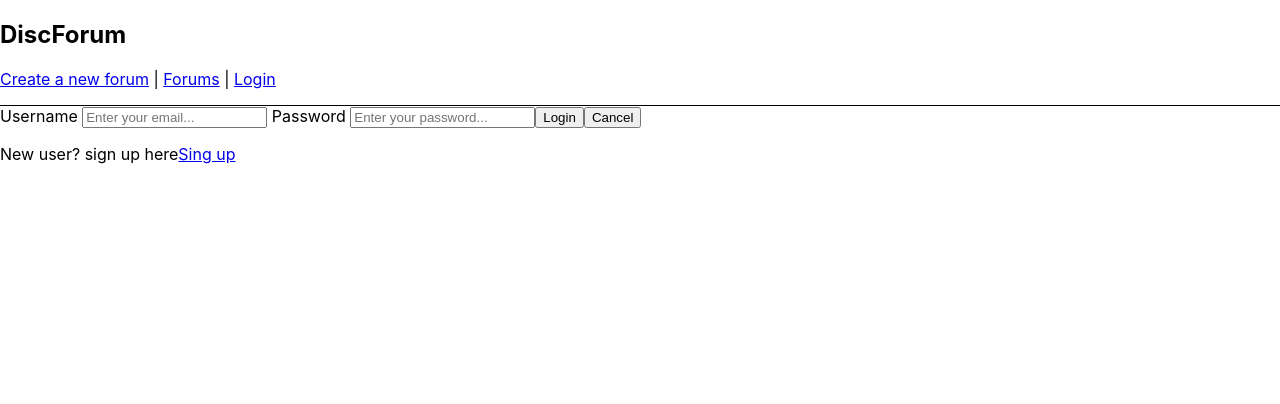
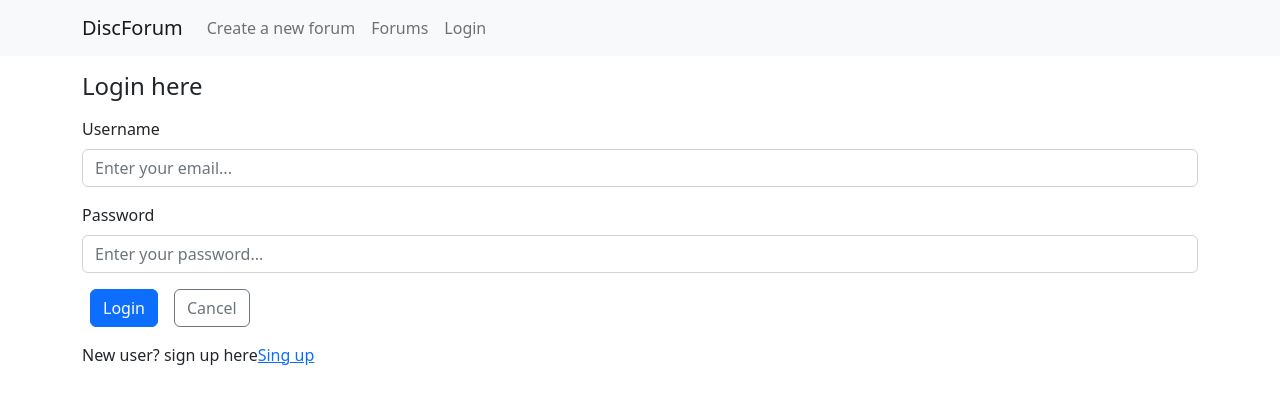
Before and after one commit to Santhosh136/discussion-forum-app, a React (Vite) app in the folder frontend/: page /login in a window 1280 px wide. Shown: the top 404 px of the page. Built offline with nearby package versions, Linux system fonts and the light colour scheme.

Commit message:
Added UI with react-bootstrap

```diff
--- a/frontend/package.json
+++ b/frontend/package.json
@@ -10,9 +10,12 @@
   "dependencies": {
     "@reduxjs/toolkit": "^1.8.3",
     "axios": "^0.27.2",
+    "bootstrap": "^5.2.0",
     "react": "^18.0.0",
+    "react-bootstrap": "^2.4.0",
     "react-dom": "^18.0.0",
     "react-redux": "^8.0.2",
+    "react-router-bootstrap": "^0.26.2",
     "react-router-dom": "^6.3.0",
     "redux": "^4.2.0"
   },
--- a/frontend/src/components/Comment.jsx
+++ b/frontend/src/components/Comment.jsx
@@ -1,5 +1,6 @@
 import { useNavigate } from "react-router-dom";
 import { useSelector } from "react-redux";
+import { ListGroup, Button } from "react-bootstrap";
 import axios from "axios";
 
 export default function Comment({data, forumId}) {
@@ -15,20 +16,14 @@ export default function Comment({data, forumId}) {
             .then((res) => console.log(res.data.message))
             .catch(err => console.log("Could not delete a comment",err.message));
 
-        navigate(`/forums/${forumId}`);
+        navigate(`/forums/${forumId}`, { replace: true });
     }
 
     return (
-        <li key={_id}>
-            <div className="title-description">
-                <h3>{text}</h3>
-                <p>{createdDate}</p>
-            </div>
-
+        <ListGroup.Item as="li" key={_id}>
+            <p>{text} - by {user.username}</p>
             { user.userId == authorId &&
-            <div className="button-container">
-                <button className="button" onClick={handleDelete}>delete</button>
-            </div>}
-        </li>
+            <Button className="button-sm" variant="danger" onClick={handleDelete}>delete</Button> }
+        </ListGroup.Item>
     );
 }
--- a/frontend/src/components/CommentForm.jsx
+++ b/frontend/src/components/CommentForm.jsx
@@ -2,6 +2,7 @@ import { useState } from "react";
 import axios from "axios";
 import { useNavigate } from "react-router-dom";
 import { useSelector } from "react-redux";
+import { Container, Form, Button } from "react-bootstrap";
 
 export default function CommentForum({ forumId }) {
 
@@ -39,20 +40,20 @@ export default function CommentForum({ forumId }) {
   }
 
   return (
-      <div>
-        <form onSubmit={handleSubmit}>
-          <label className="label" htmlFor="comment">
-              Comment
-          </label>
-          <input
-          type="text"
-          name="text"
-          placeholder='Enter a new comment...'
-          onChange={handleChange}
-          value={data.text}
+      <Container>
+        <Form onSubmit={handleSubmit}>
+          <Form.Group className="mb-3" >
+          <Form.Label>New comment</Form.Label>
+          <Form.Control
+            type="text"
+            name="text"
+            placeholder='Enter a new comment...'
+            onChange={handleChange}
+            defaultValue={data.text}
           />
-          <button >Add comment</button>
-        </form>
-      </div>
+          </Form.Group>
+          <Button type="submit" variant="success" >Add comment</Button>
+        </Form>
+      </Container>
   )
 }
--- a/frontend/src/components/ForumCard.jsx
+++ b/frontend/src/components/ForumCard.jsx
@@ -1,5 +1,6 @@
 import { Link, useNavigate } from "react-router-dom";
 import { useSelector } from "react-redux";
+import { ListGroup, Button } from "react-bootstrap";
 import axios from "axios";
 
 export default function ForumCard({forum}) {
@@ -14,29 +15,23 @@ export default function ForumCard({forum}) {
             .delete(`/api/forums/${forumId}`)
             .then((res) => console.log(res.data.message))
             .catch(err => console.log("Could not delete a forum",err.message));
-        navigate("/forums");
+        navigate('/forums', { replace: true });
     }
 
     return (
-        <li key={forumId}>
-            <div className="title-description">
+        <ListGroup.Item key={forumId} className="my-3">
             <Link
                 to={`/forums/${forumId}`}
                 key={forumId}
             >
-                    <h3>{topic}</h3>
+                <h4>{topic}</h4>
             </Link>
 
             <p>{description}</p>
             <p>#comments ({comments.length})</p>
-            </div>
-
             { user.userId == authorId &&
-            <div className="button-container">
-                <button className="button" onClick={handleDelete}>delete</button>
-            </div>
+                <Button className="button-sm float-end" variant="danger" onClick={handleDelete}>delete</Button>
             }
-
-        </li>
+        </ListGroup.Item>
     );
 }
--- a/frontend/src/components/ForumForm.jsx
+++ b/frontend/src/components/ForumForm.jsx
@@ -2,6 +2,7 @@ import { useState } from "react";
 import axios from "axios";
 import { useNavigate } from "react-router-dom";
 import { useSelector } from "react-redux";
+import { Container, Form, Button } from "react-bootstrap";
 
 export default function ForumForm() {
 
@@ -43,32 +44,32 @@ export default function ForumForm() {
   }
 
   return (
-      <div>
-        <form onSubmit={handleSubmit}>
-          <label className="label" htmlFor="topic">
-              Topic
-          </label>
-          <input
+      <Container>
+        <h4 className="my-3">Add a new forum</h4>
+        <Form onSubmit={handleSubmit}>
+        <Form.Group className="mb-3" >
+        <Form.Label>Forum topic</Form.Label>
+        <Form.Control
           type="text"
           name="topic"
-          placeholder='Enter some topic...'
+          placeholder="Enter forum topic here"
           onChange={handleChange}
-          value={data.topic}
-          />
+          defaultValue={data.topic}
+        />
+        </Form.Group>
 
-          <label className="label" htmlFor="description">
-              Description
-          </label>
-          <textarea
+        <Form.Group className="mb-3" >
+        <Form.Label>Forum Description</Form.Label>
+        <Form.Control
           type="text"
           name="description"
-          placeholder="Enter some small description..."
+          placeholder="Enter forum description here"
           onChange={handleChange}
-          value={data.description}
-          />
-          <button >Create</button>
-          <button type="cancel">Cancel</button>
-        </form>
-      </div>
+          defaultValue={data.description}
+        />
+        </Form.Group>
+        <Button variant="success" type="submit">Create</Button>
+        </Form>
+      </Container>
   )
 }
--- a/frontend/src/components/ForumList.jsx
+++ b/frontend/src/components/ForumList.jsx
@@ -2,6 +2,7 @@ import { useState, useEffect } from "react";
 import axios from "axios";
 import ForumCard from "./ForumCard";
 import { Outlet } from "react-router-dom";
+import { Container, ListGroup } from "react-bootstrap";
 
 export default function ForumList() {
 
@@ -11,7 +12,6 @@ export default function ForumList() {
         axios
             .get("/api/forums")
             .then((res) => {
-                // console.log(res.data);
                 setForums(res.data);
             })
             .catch((err) => {
@@ -20,15 +20,15 @@ export default function ForumList() {
     },[]);
 
     return (
-        <section className="container">
-            <section className="contents">
-                <h1>Forums</h1>
-                <ul className="list-container">
-                    {forums.map((forum) => (
-                        <ForumCard forum={forum} />
-                    ))}
-                </ul>
-            </section>
-        </section>
+        <Container>
+            <h4 className="my-3 " >Forums</h4>
+            <ListGroup variant="flush" as="ul" className="list-unstyled">
+                {forums.map((forum) => (
+                    <ForumCard forum={forum} />
+                ))}
+            </ListGroup>
+        </Container>
+
+
     );
 }
--- a/frontend/src/components/ForumPage.jsx
+++ b/frontend/src/components/ForumPage.jsx
@@ -4,6 +4,7 @@ import { useSelector } from "react-redux";
 import axios from "axios";
 import Comment from "./Comment";
 import CommentForum from "./CommentForm";
+import { Container, Alert, ListGroup } from "react-bootstrap";
 
 export default function ForumPage() {
 
@@ -26,17 +27,17 @@ export default function ForumPage() {
     },[]);
 
     return (
-        <section className="container">
-            <section className="contents">
-                <h1>{topic}</h1>
-                <p>{description}</p>
-                {user.isLoggedIn && <CommentForum forumId={params.forumId} />}
-                <ul className="list-container">
-                    {comments.map((comment) => (
+        <Container className="me-auto my-3">
+            <Alert><h4 className="my-1 " >{topic}</h4></Alert>
+            <p>{description}</p>
+            {user.isLoggedIn && <CommentForum forumId={params.forumId} />}
+            <ListGroup variant="flush" as="ul" className="list-unstyled">
+                {comments.map((comment) => (
+                    <ListGroup.Item li="li" >
                         <Comment forumId={params.forumId} data={comment} />
-                    ))}
-                </ul>
-            </section>
-        </section>
+                    </ListGroup.Item>
+                ))}
+            </ListGroup>
+        </Container>
     );
 }
--- a/frontend/src/components/Layout.jsx
+++ b/frontend/src/components/Layout.jsx
@@ -1,26 +1,32 @@
 import { Link, Outlet } from "react-router-dom";
 import { useSelector } from "react-redux";
+import Container from 'react-bootstrap/Container';
+import Nav from 'react-bootstrap/Nav';
+import Navbar from 'react-bootstrap/Navbar';
 
 export default function Layout() {
 
   const user = useSelector((state) => state.user.value);
 
     return (
-        <div className="app-contents">
-            <h2>DiscForum</h2>
-            <nav
-              style={{
-                borderBottom: "solid 1px",
-                paddingBottom: "1rem",
-              }}
-            >
-              <Link to="/create-forum">Create a new forum</Link> | {' '}
-              <Link to="/forums">Forums</Link> | {' '}
-              { user.isLoggedIn ? <Link to="/logout">Logout</Link> :
-                <Link to="/login">Login</Link>
-              }
-            </nav>
-            <Outlet />
-        </div>
+      <div>
+      <Navbar bg="light" expand="lg">
+        <Container>
+          <Navbar.Brand as={Link} to="/" >DiscForum</Navbar.Brand>
+          <Navbar.Toggle aria-controls="basic-navbar-nav" />
+          <Navbar.Collapse id="basic-navbar-nav">
+          <Nav className="me-auto">
+            <Nav.Link as={Link} to='/create-forum'>Create a new forum</Nav.Link>
+            <Nav.Link as={Link} to="/forums">Forums</Nav.Link>
+            { user.isLoggedIn ?
+              <Nav.Link as={Link} to="/logout">Logout</Nav.Link> :
+              <Nav.Link as={Link} to="/login">Login</Nav.Link>
+            }
+          </Nav>
+          </Navbar.Collapse>
+        </Container>
+      </Navbar>
+      <Outlet />
+      </div>
     );
 }
--- a/frontend/src/components/auth/LoginForm.jsx
+++ b/frontend/src/components/auth/LoginForm.jsx
@@ -3,6 +3,7 @@ import { useState } from "react";
 import axios from "axios";
 import { useDispatch } from "react-redux";
 import { login } from "../../features/user";
+import { Container, Form, Button } from "react-bootstrap";
 
 export default function LoginForm() {
 
@@ -51,34 +52,36 @@ export default function LoginForm() {
     }
 
     return (
-        <div>
-            <form onSubmit={handleSubmit}>
-
-                {loginError && <p>Username or password is incorrect</p>}
-
-                <label className="label" htmlFor="username"> Username </label>
-                <input
+        <Container>
+        <h4 className="my-3">Login here</h4>
+        {loginError && <p >Username or password is incorrect</p>}
+        <Form onSubmit={handleSubmit}>
+            <Form.Group className="mb-3" >
+            <Form.Label htmlFor="username"> Username </Form.Label>
+            <Form.Control
                 type="text"
                 name="username"
                 placeholder='Enter your email...'
                 onChange={handleChange}
-                    value={data.username}
+                defaultValue={data.username}
             />
-                <label className="label" htmlFor="password"> Password </label>
-                <input
+            </Form.Group>
+            <Form.Group className="mb-3" >
+            <Form.Label htmlFor="password"> Password </Form.Label>
+            <Form.Control
                 type="password"
                 name="password"
                 placeholder='Enter your password...'
                 onChange={handleChange}
-                    value={data.password}
+                defaultValue={data.password}
             />
-                <button>Login</button>
-                <button onClick={handleCancel} >Cancel</button>
-
-                <p>New user? sign up here
+            </Form.Group>
+            <Button type="submit" variant="primary" className="mx-2">Login</Button>
+            <Button onClick={handleCancel} variant="outline-secondary" className="mx-2">Cancel</Button>
+            <p className="mt-3">New user? sign up here
                     <Link to="/register" >Sing up</Link>
             </p>
-            </form>
-        </div>
+        </Form>
+    </Container>
     )
 }
--- a/frontend/src/components/auth/LogoutForm.jsx
+++ b/frontend/src/components/auth/LogoutForm.jsx
@@ -2,6 +2,7 @@ import { Link, useNavigate } from "react-router-dom";
 import axios from "axios";
 import { useDispatch } from "react-redux";
 import { logout } from "../../features/user";
+import { Container, Form, Button } from "react-bootstrap";
 
 export default function LogoutForm() {
 
@@ -26,15 +27,13 @@ export default function LogoutForm() {
     }
 
     return (
-        <div>
-            <form onSubmit={handleSubmit} >
+        <Container>
+            <Form onSubmit={handleSubmit} >
                 <p>Are you sure want to logout?</p>
-                <button>Yes</button>
-                <Link to='/'>
-                    <button>No</button>
-                </Link>
-            </form>
+                <Button variant="success" className="m-3" type="submit">Yes</Button>
+                <Button className="m-3" variant="outline-danger">No</Button>
+            </Form>
 
-        </div>
+        </Container>
     )
 }
--- a/frontend/src/components/auth/RegisterForm.jsx
+++ b/frontend/src/components/auth/RegisterForm.jsx
@@ -1,6 +1,7 @@
 import { useNavigate, Link } from "react-router-dom";
 import { useState } from "react";
 import axios from "axios";
+import { Container, Form, Button } from "react-bootstrap";
 
 export default function RegisterForm() {
 
@@ -43,27 +44,32 @@ export default function RegisterForm() {
     }
 
     return (
-        <div>
-            <form onSubmit={handleSubmit}>
-                <label className="label" htmlFor="username"> Username </label>
-                <input
+        <Container>
+            <h4 className="my-3">Sign up here</h4>
+            <Form onSubmit={handleSubmit}>
+                <Form.Group className="mb-3" >
+                <Form.Label htmlFor="username"> Username </Form.Label>
+                <Form.Control
                     type="text"
                     name="username"
                     placeholder='Enter your email...'
                     onChange={handleChange}
-                    value={data.username}
+                    defaultValue={data.username}
                 />
-                <label className="label" htmlFor="password"> Password </label>
-                <input
+                </Form.Group>
+                <Form.Group className="mb-3" >
+                <Form.Label htmlFor="password"> Password </Form.Label>
+                <Form.Control
                     type="password"
                     name="password"
                     placeholder='Enter your password...'
                     onChange={handleChange}
-                    value={data.password}
+                    defaultValue={data.password}
                 />
-                <button>Register</button>
-                <button onClick={handleCancel}>Cancel</button>
-            </form>
-        </div>
+                </Form.Group>
+                <Button type="submit" variant="primary" className="mx-2">Register</Button>
+                <Button onClick={handleCancel} variant="outline-secondary" className="mx-2">Cancel</Button>
+            </Form>
+        </Container>
     )
 }
--- a/frontend/src/main.jsx
+++ b/frontend/src/main.jsx
@@ -5,6 +5,7 @@ import './index.css';
 import { configureStore } from "@reduxjs/toolkit";
 import { Provider } from 'react-redux';
 import userReducer from "./features/user";
+import 'bootstrap/dist/css/bootstrap.min.css';
 
 const store = configureStore({
   reducer: {
```
Also changed, not shown: 1 other file (tests, documents, lock files or other folders). Lines whose indentation alone changed are shown as unchanged.
